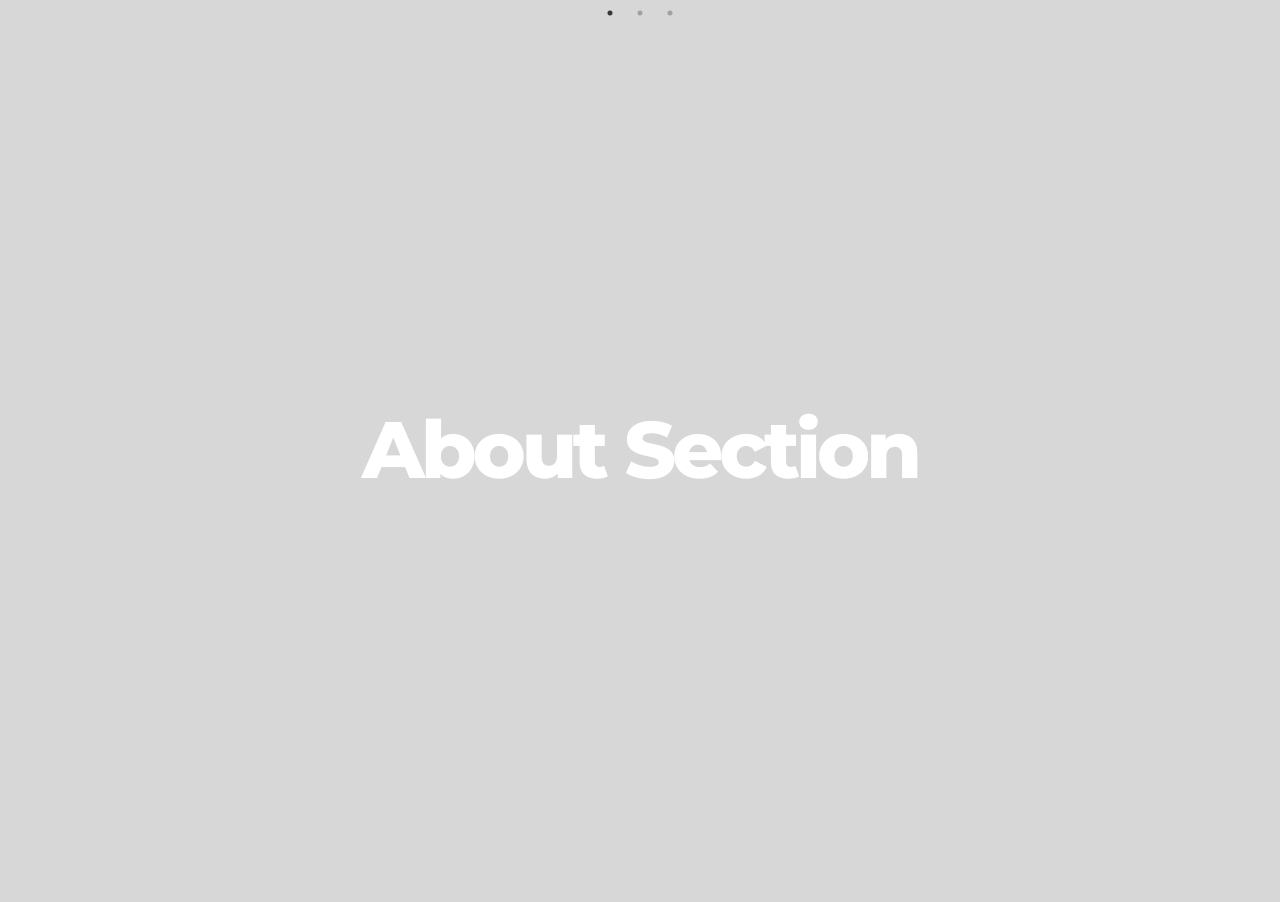
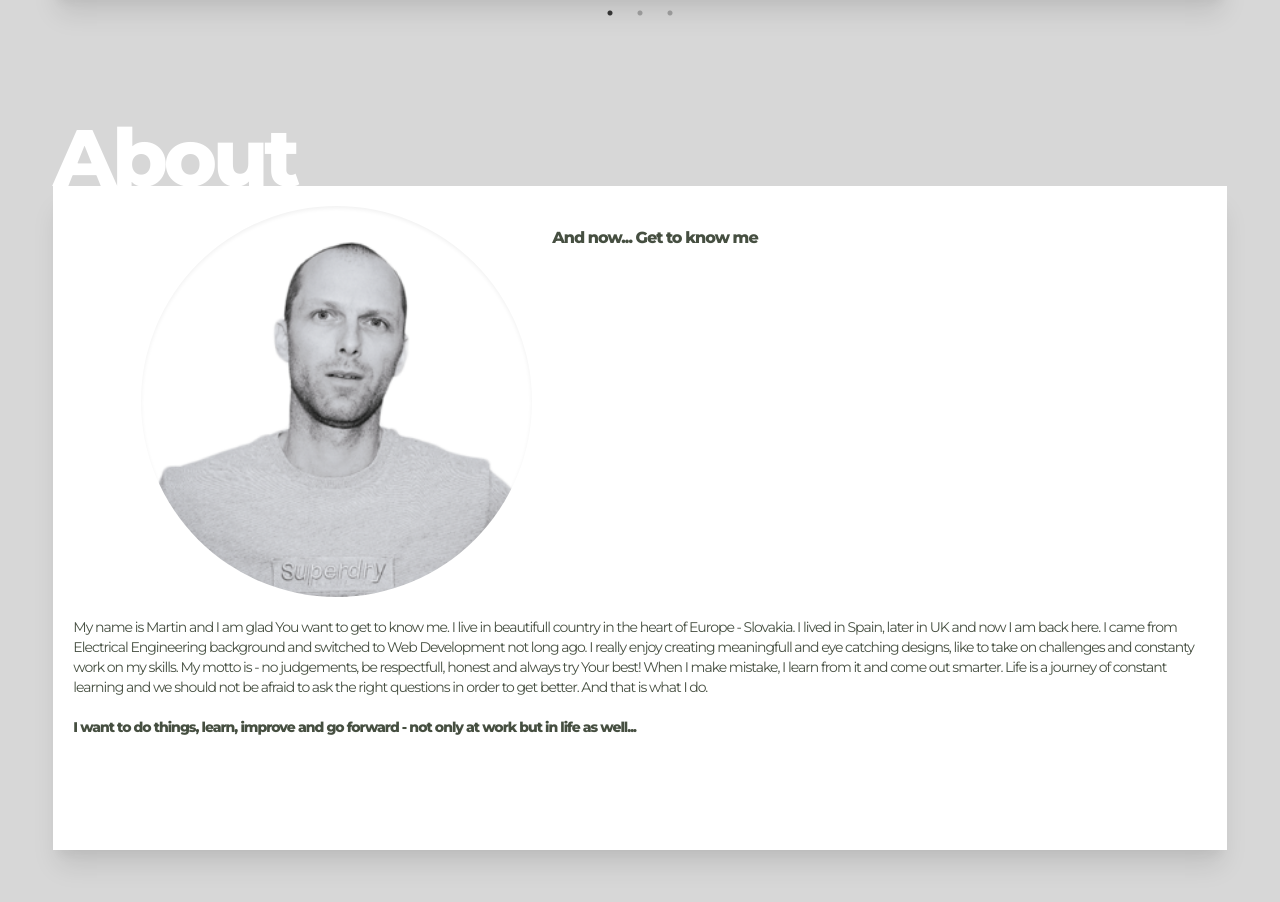
Before and after one commit to MartinKuracka/webmark-react, a React (Create React App) app: page / in a window 1280 px wide. Shown: the part 3966-4868 px from the top of the page. Built offline with nearby package versions, Linux system fonts and the light colour scheme.

Commit message:
about section content upload

```diff
--- a/src/containers/about_section/about.js
+++ b/src/containers/about_section/about.js
@@ -1,8 +1,20 @@
+
+import Myface from '../../img/face_BW2.PNG';
 
 const AboutSection = () => {
     return(
-        <div className='flex w-full h-screen justify-center items-center' id='about'>
-            <h1>About Section</h1>
+        <div className='flex w-full h-screen justify-center' id='about'>
+            <div className='w-11/12 flex mt-20 flex-col'>
+                <h1 className='text-secondary'>About</h1>
+                <div className='h-screen w-full bg-secondary shadow-xl'>
+                    <div className='flex justify-center mt-5'>
+                        <img className='w-1/3 br-5 rounded-full border-primary shadow-inner' src={Myface} alt='face' />
+                        <h2 className='w-1/2 text-primary font-bold ml-5 mt-5 '>And now...  Get to know me</h2>
+                    </div>
+                    <p className='text-primary m-5 text-sm'>My name is Martin and I am glad You want to get to know me. I live in beautifull country in the heart of Europe - Slovakia. I lived in Spain, later in UK and now I am back here. I came from Electrical Engineering background and switched to Web Development not long ago. I really enjoy creating meaningfull and eye catching designs, like to take on challenges and constanty work on my skills. My motto is - no judgements, be respectfull, honest and always try Your best! When I make mistake, I learn from it and come out smarter. Life is a journey of constant learning and we should not be afraid to ask the right questions in order to get better. And that is what I do. </p>
+                    <p className='text-primary m-5 text-sm font-bold'>I want to do things, learn, improve and go forward - not only at work but in life as well...</p>
+                </div>
+            </div>
         </div>
     )
 }
--- a/src/containers/works_section/works.js
+++ b/src/containers/works_section/works.js
@@ -33,7 +33,7 @@ const WorksSection = () => {
                     <h1 className='mt-20 text-background'>Works </h1>
                 </div>
             </div>
-            <div className='bg-background min-h-3/4'>
+            <div className='bg-background min-h-3/4 shadow-xl'>
                 <WorksContext.Provider value={{setContent, setContentType, contenttype}}>
                     <SliderContent />
                 </WorksContext.Provider>
```
